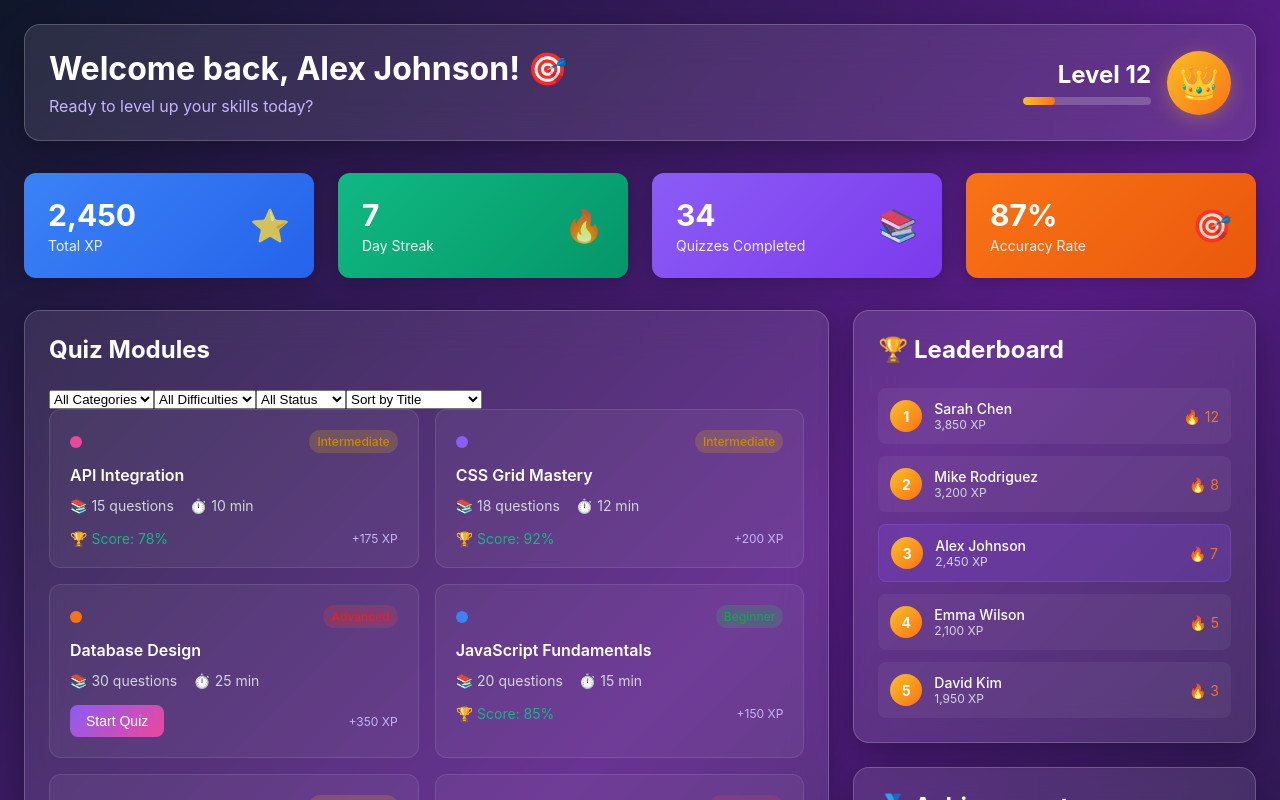
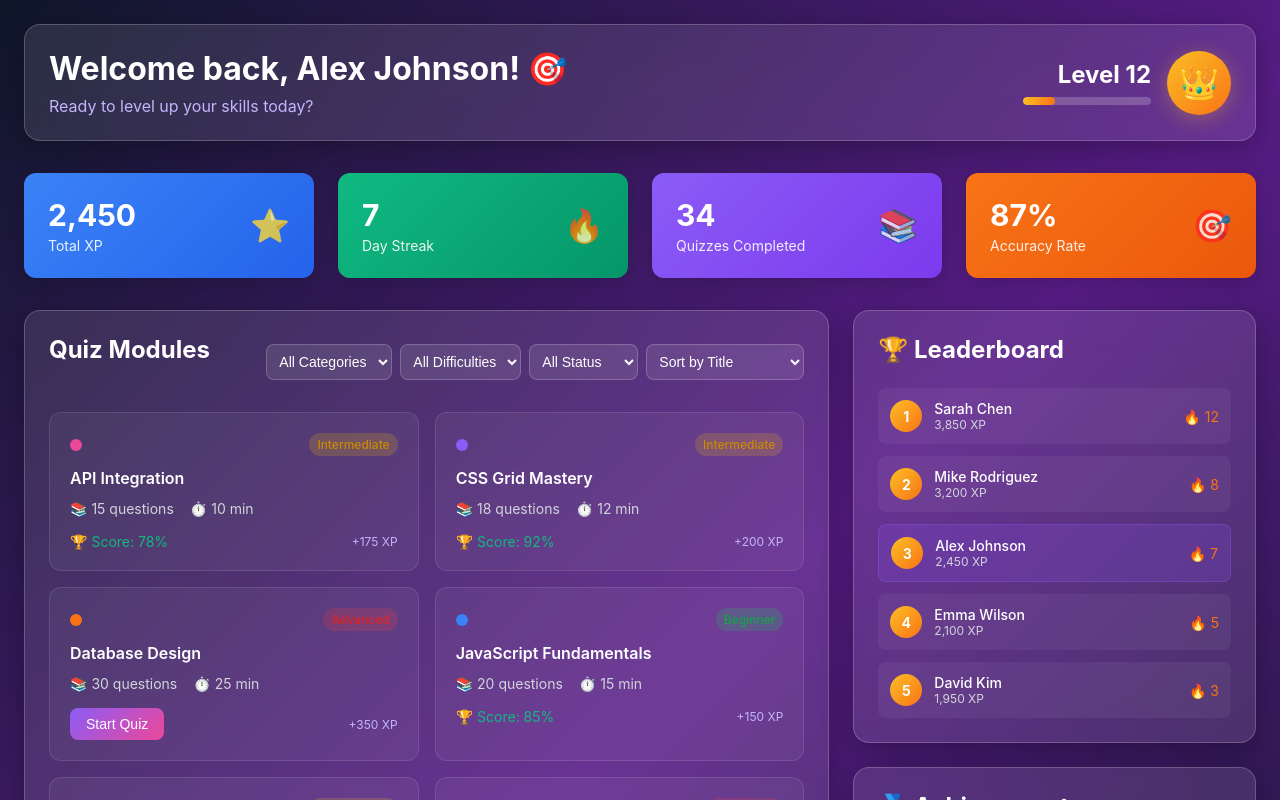
Before and after one commit to Yaddehige-Amarasinghe/Online-Quiz-System, a React (Create React App) app in the folder quiz-system/: page / in a window 1280 px wide. Shown: the top 800 px of the page. Built offline with nearby package versions, Linux system fonts and the light colour scheme.

Commit message:
Update dashboard.css

```diff
--- a/quiz-system/src/Components/dashboard.css
+++ b/quiz-system/src/Components/dashboard.css
@@ -184,6 +184,42 @@
   margin: 0 0 1.5rem 0;
 }
 
+/* Quiz Controls */
+.quiz-controls {
+  display: flex;
+  justify-content: space-between;
+  align-items: center;
+  flex-wrap: wrap;
+  gap: 1rem;
+  margin-bottom: 1.5rem;
+}
+
+.filters {
+  display: flex;
+  gap: 0.5rem;
+  flex-wrap: wrap;
+}
+
+.filter-select {
+  background: rgba(255, 255, 255, 0.1);
+  border: 1px solid rgba(255, 255, 255, 0.2);
+  color: white;
+  padding: 0.5rem;
+  border-radius: 0.5rem;
+  font-size: 0.875rem;
+  cursor: pointer;
+  transition: all 0.2s ease;
+}
+
+.filter-select:hover {
+  background: rgba(255, 255, 255, 0.2);
+}
+
+.filter-select:focus {
+  outline: none;
+  border-color: #8b5cf6;
+}
+
 /* Quiz Modules */
 .quiz-grid {
   display: grid;
@@ -314,6 +350,13 @@
 .xp-reward {
   color: #c4b5fd;
   font-size: 0.75rem;
+}
+
+.no-quizzes {
+  color: #d1d5db;
+  text-align: center;
+  font-size: 1rem;
+  padding: 1rem;
 }
 
 /* Sidebar */
@@ -543,6 +586,11 @@
   .welcome-title {
     font-size: 1.5rem;
   }
+
+  .filters {
+    flex-direction: column;
+    align-items: stretch;
+  }
 }
 
 @media (max-width: 480px) {
```
